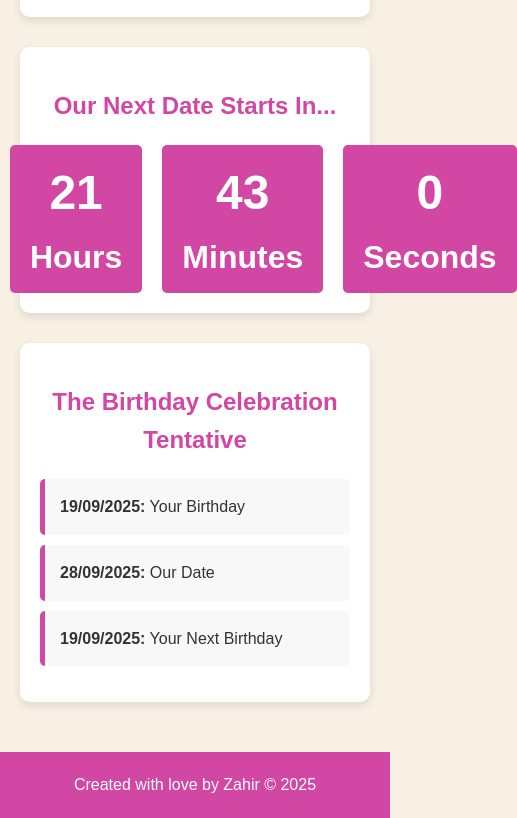
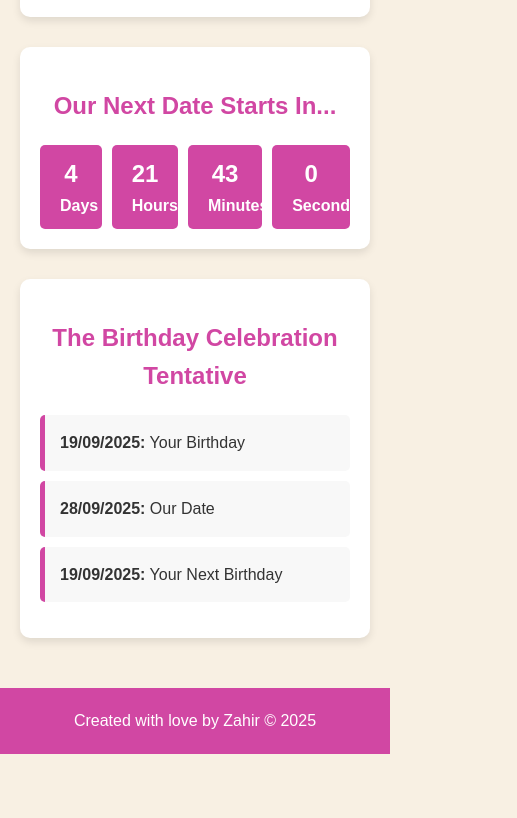
Before and after one commit to Ayeso38/Aiween, a plain HTML site: page index.html in a window 390 px wide. Shown: the part 1075-1893 px from the top of the page, 517 px wide, since content can reach past the window. After the commit the page ends 1829 px from the top, so only its background shows below. Drawn offline with Linux system fonts and the light colour scheme.

Commit message:
Add files via upload

```diff
--- a/style.css
+++ b/style.css
@@ -137,6 +137,10 @@ footer p {
     font-size: 2em;
     font-weight: bold;
     text-align: center;
+
+    flex-wrap: nowrap;   /* Force one row */
+    width: 100%;         /* Take full width */
+    box-sizing: border-box;
 }
 
 #timer div {
@@ -144,11 +148,21 @@ footer p {
     color: #fff;
     padding: 10px 20px;
     border-radius: 5px;
+    flex: 1 1 auto;      /* Allow shrink and grow */
+    min-width: 0;        /* Prevent overflow */
 }
 
 #timer span {
     display: block;
     font-size: 1.5em;
+}
+
+@media (max-width: 600px) {
+  #timer {
+    font-size: 1.0em;  /* Reduce font size */
+    gap: 10px;         /* Reduce spacing */
+    text-align: center;
+  }
 }
 
 /* Event Schedule Section */
```
